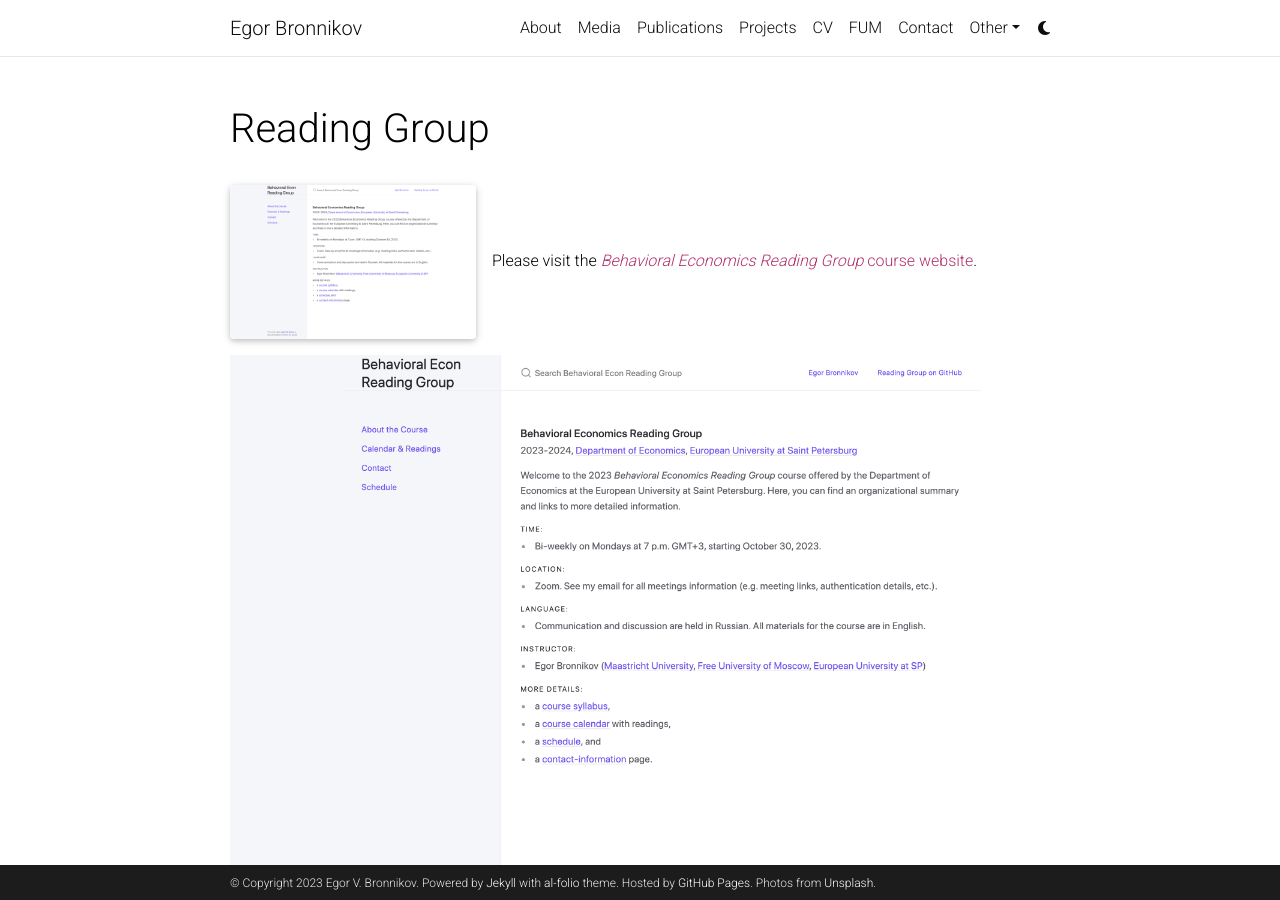
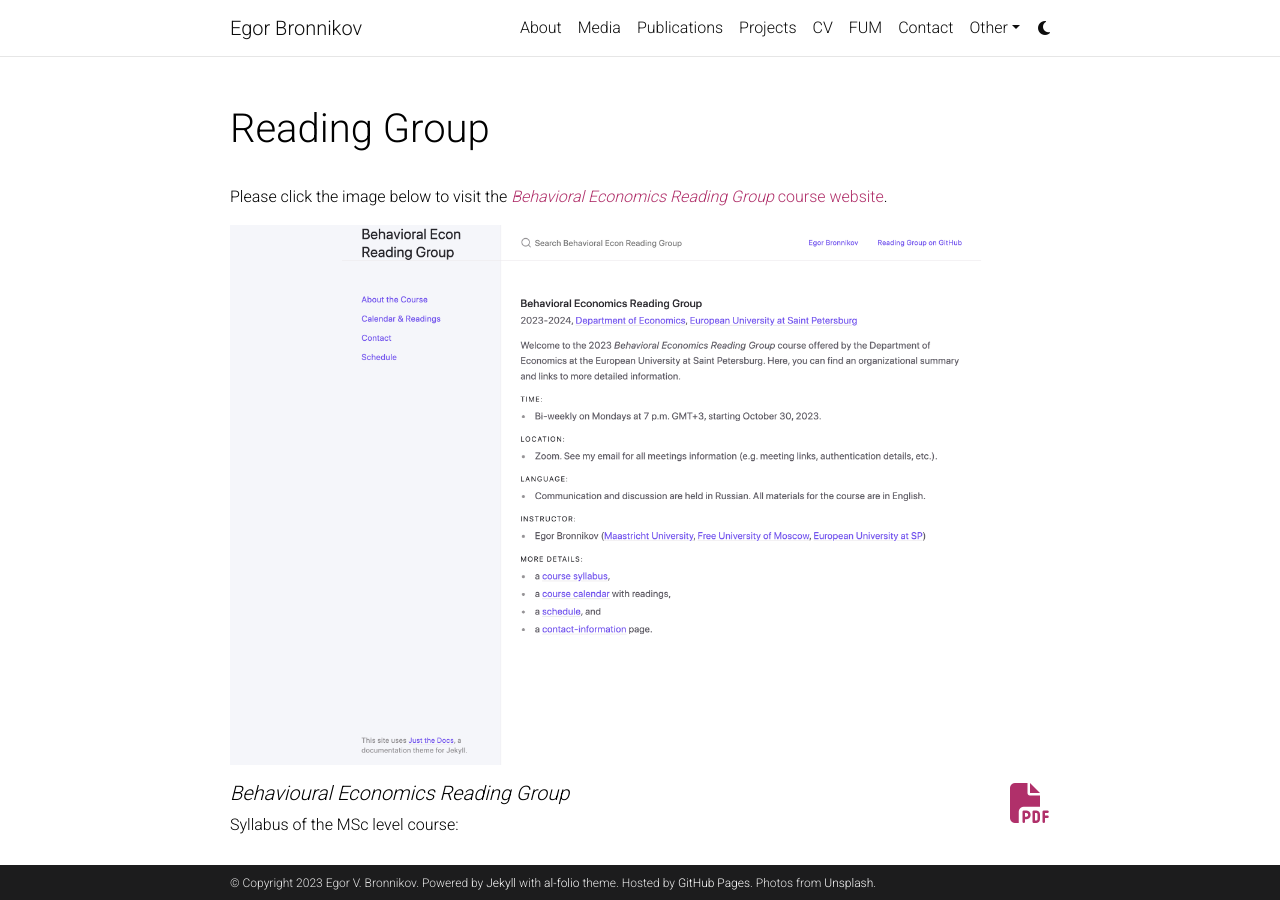
Before and after one commit to egorbronnikov/egorbronnikov.github.io, a Jekyll site: the page built from _pages/readinggroup.md, in a window 1280 px wide and 900 px high. Built offline with Jekyll 4.4.1, drawn with Linux system fonts in a browser that asks for light colours; comment, search, counter and statistics services are not loaded; a style sheet for code colours, icons or effects is not loaded.

Commit message:
Update readinggroup.md

```diff
--- a/_pages/readinggroup.md
+++ b/_pages/readinggroup.md
@@ -2,23 +2,12 @@
 layout: readinggroup
 title: Reading Group
 permalink: /readinggroup/
-
-profile:
-  align: left  # right
-  image: Reading_Group.png
-  image_circular: false # crops the image to make it circular
-
 nav: false
 Syllabus_RG_pdf: BehEc_Reading_Group.pdf
 ---
 
-<br />
-<br />
 
-Please visit the _[Behavioral Economics Reading Group](https://econreadinggroup.github.io)_ [course website](https://econreadinggroup.github.io).
-
-
-<img src="https://egorbronnikov.github.io/assets/img/Reading_Group.png" width="864" height="540">
+Please click the image below to visit  the _[Behavioral Economics Reading Group](https://econreadinggroup.github.io)_ [course website](https://econreadinggroup.github.io).
 
 <p>
     <a href="https://econreadinggroup.github.io" target="_blank">
```
